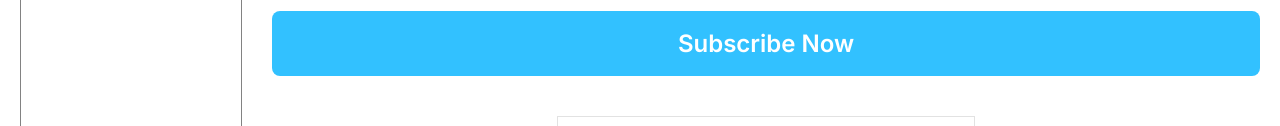
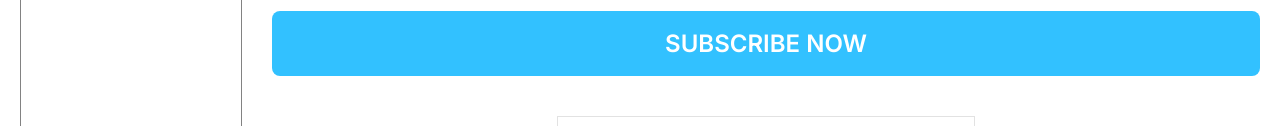
Before and after one commit to devbysn/insient-assignment, a plain HTML site: page index.html in a window 1280 px wide. Shown: the part 342-468 px from the top of the page. Drawn offline with Linux system fonts and the light colour scheme.

```diff
--- a/index.html
+++ b/index.html
@@ -41,7 +41,7 @@
           </div>
 
           <input type="email" id="email" name="email" />
-          <button class="subscribe-button">Subscribe Now</button>
+          <button class="subscribe-button">SUBSCRIBE NOW</button>
         </div>
         <!-- This is bottom action section -->
         <div class="actions">
```
Also changed, not shown: 1 other file.
